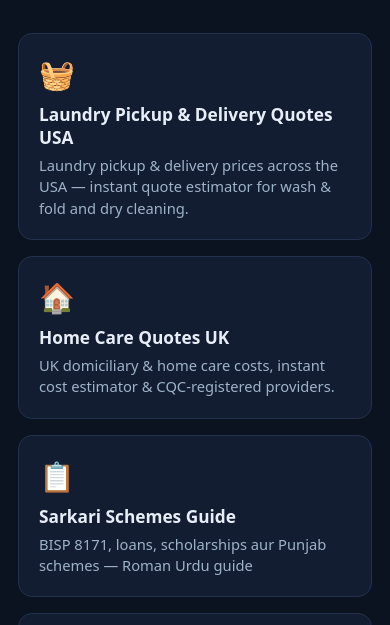
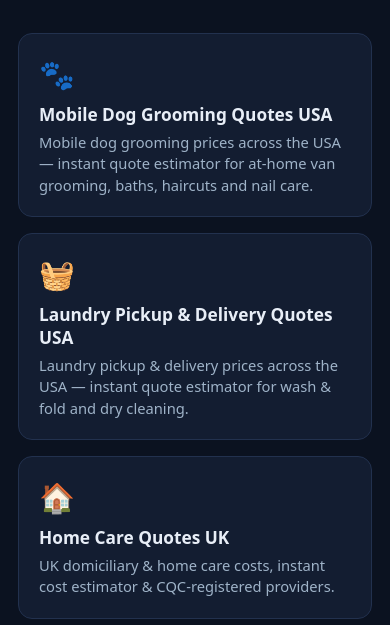
Before and after one commit to bilalahmadwrites/digidunya, a plain HTML site: page index.html in a window 390 px wide. Shown: the part 159-784 px from the top of the page. Drawn offline with Linux system fonts and the light colour scheme.

Commit message:
Add Mobile Dog Grooming Quotes USA card to homepage
Added a new card for Mobile Dog Grooming Quotes USA with a description and link.

```diff
--- a/index.html
+++ b/index.html
@@ -29,6 +29,7 @@ footer{text-align:center;color: #7e93ad;font-size:.85rem;padding:10px 20px 34px;
 </header>
 <main>
   <div class="grid">
+    <a class="card" href="/mobile-dog-grooming-quotes-usa"><div class="icon">🐾</div><h2>Mobile Dog Grooming Quotes USA</h2><p>Mobile dog grooming prices across the USA — instant quote estimator for at-home van grooming, baths, haircuts and nail care.</p></a>
     <a class="card" href="/laundry-pickup-delivery-quotes-usa"><div class="icon">🧺</div><h2>Laundry Pickup &amp; Delivery Quotes USA</h2><p>Laundry pickup &amp; delivery prices across the USA — instant quote estimator for wash &amp; fold and dry cleaning.</p></a>
     <a class="card" href="/home-care-quotes-uk"><div class="icon">🏠</div><h2>Home Care Quotes UK</h2><p>UK domiciliary &amp; home care costs, instant cost estimator &amp; CQC-registered providers.</p></a>
     <a class="card" href="/sarkari-schemes-guide"><div class="icon">📋</div><h2>Sarkari Schemes Guide</h2><p>BISP 8171, loans, scholarships aur Punjab schemes — Roman Urdu guide</p></a>
```
